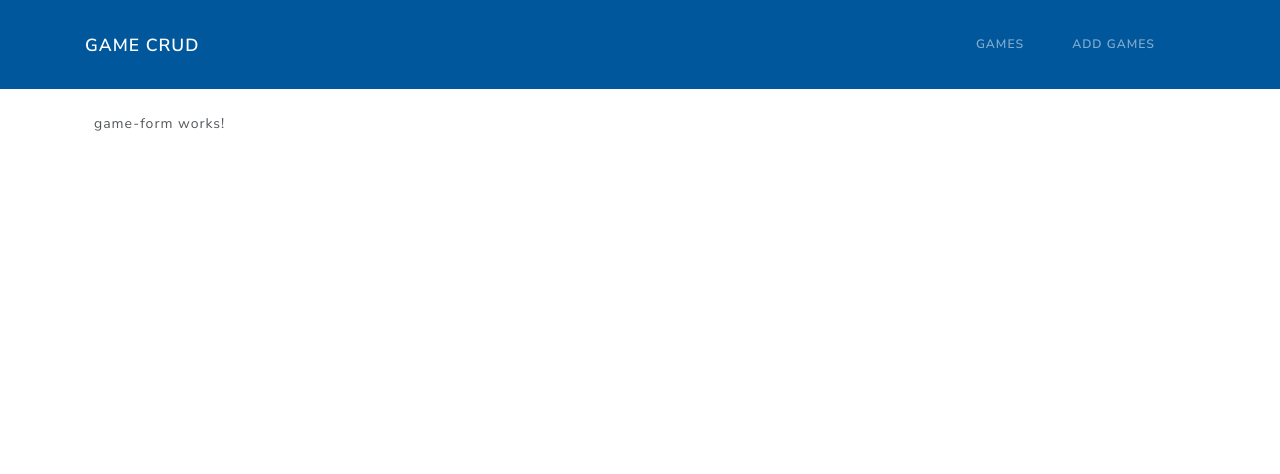
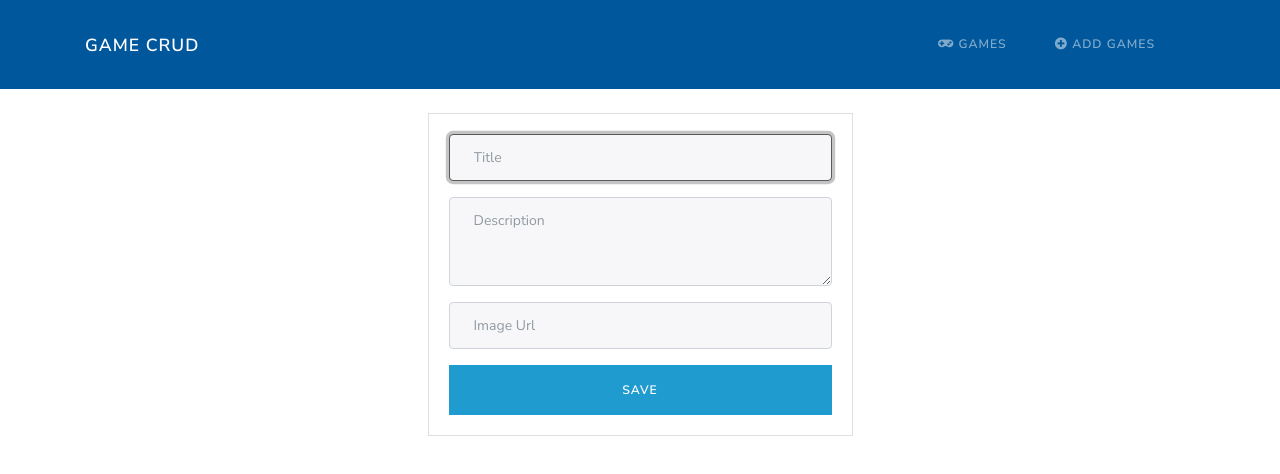
Before and after one commit to harievenad05/Games-Angular-Node-Mysql, an Angular app in the folder client/: page /add-games in a window 1280 px wide. Shown: the top 474 px of the page. Built offline with nearby package versions, Linux system fonts and the light colour scheme.

Commit message:
form ui done

```diff
--- a/client/src/app/components/game-form/game-form.component.html
+++ b/client/src/app/components/game-form/game-form.component.html
@@ -1 +1,19 @@
-<p>game-form works!</p>
+
+    <div class="col-md-5 offset-md-2" style="margin: auto;">
+        <div class="card">
+            <div class="card-body">
+                <form autocomplete="off">
+                    <div class="form-group">
+                      <input type="text" name="title"  placeholder="Title" class="form-control" autofocus style="border-radius: 4px;">
+                    </div>
+                    <div class="form-group">
+                      <textarea name="description" rows="3" placeholder="Description" class="form-control" style="border-radius: 4px;"></textarea>
+                    </div>
+                    <div class="form-group">
+                      <input type="url" name="image" placeholder="Image Url" class="form-control" style="border-radius: 4px;">
+                    </div>
+                    <a href="" class="btn btn-info btn-block">Save</a>
+                  </form>
+            </div>
+        </div>
+    </div>
--- a/client/src/app/components/navigation/navigation.component.html
+++ b/client/src/app/components/navigation/navigation.component.html
@@ -9,10 +9,10 @@
             <div class="collapse navbar-collapse" id="mynav">
                 <ul class="navbar-nav ml-auto">
                     <li class="nav-item">
-                        <a class="nav-link" routerLink="games">Games</a>
+                        <a class="nav-link" routerLink="games" routerlinkActive="active"><i class="fa fa-gamepad"></i> Games</a>
                     </li>
                     <li class="nav-item">
-                        <a class="nav-link" routerLink="add-games">Add Games</a>
+                        <a class="nav-link" routerLink="add-games" routerlinkActive="active"><i class="fa fa-plus-circle"></i> Add Games</a>
                     </li>
                 </ul>
 
```
